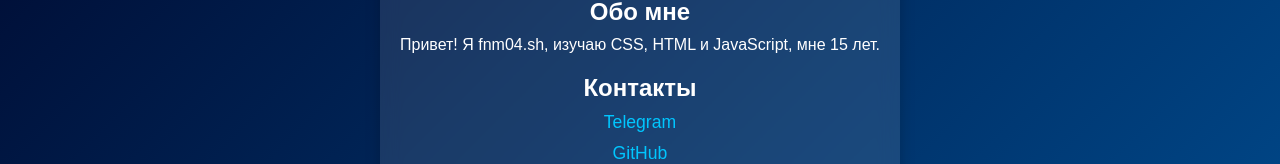
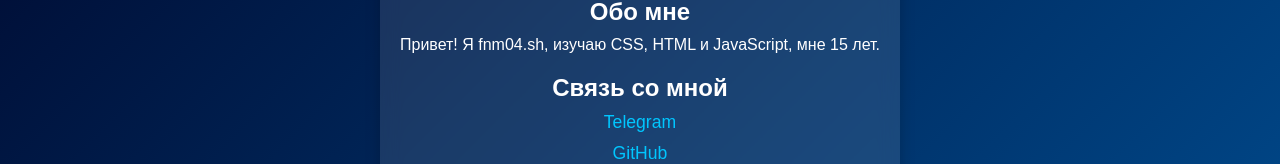
Before and after one commit to CSS-HTML-Shit/bio, a plain HTML site: page index.html in a window 1280 px wide. Shown: the part 352-516 px from the top of the page. Drawn offline with Linux system fonts and the light colour scheme.

Commit message:
Update index.html

```diff
--- a/index.html
+++ b/index.html
@@ -18,7 +18,7 @@
                 <p>Привет! Я fnm04.sh, изучаю CSS, HTML и JavaScript, мне 15 лет.</p>
             </section>
             <section class="contacts">
-                <h2>Контакты</h2>
+                <h2>Связь со мной</h2>
                 <ul>
                     <li><a href="https://t.me/fnm04_sh" target="_blank">Telegram</a></li>
                     <li><a href="https://github.com/fnm04-sh" target="_blank">GitHub</a></li>
```
